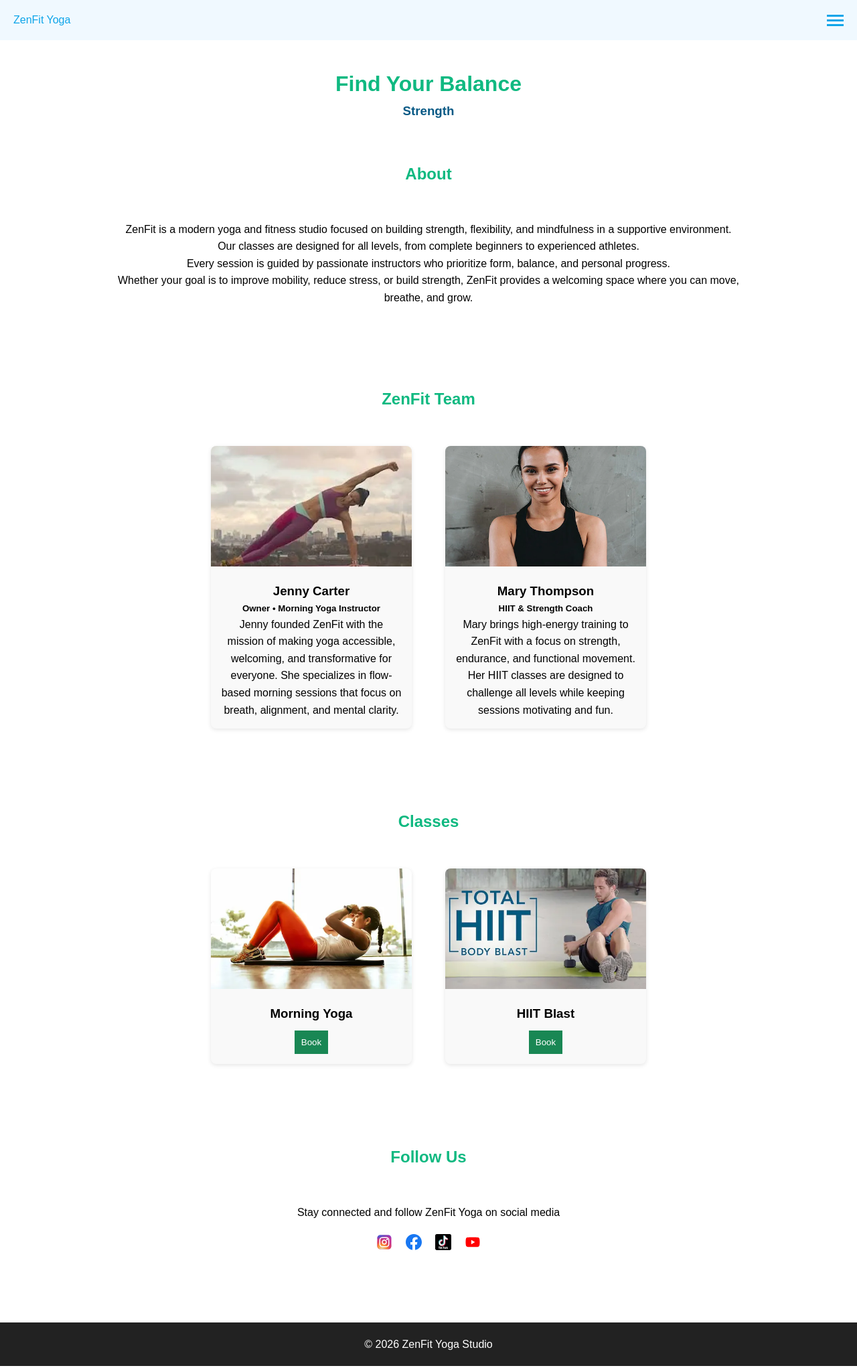
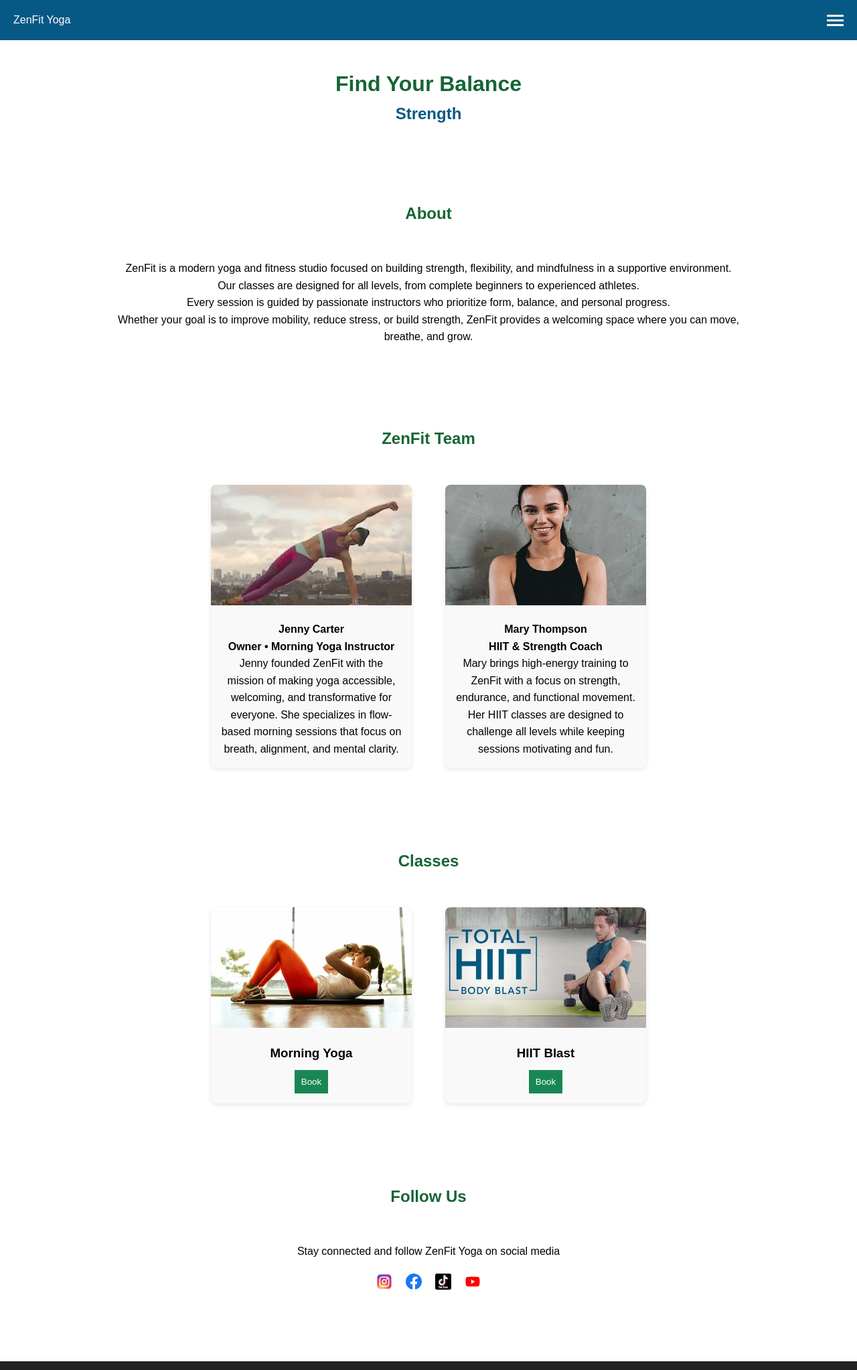
Before and after one commit to JoeMuldowney/SchedulingDemo, a Flask app: page / in a window 1280 px wide. Shown: the top 2046 px of the page at 67% size. Run offline with Flask 3, Linux system fonts and the light colour scheme; data comes from the database, SQL or seed files in the repository; both versions use the stored data as it was after the commit.

Commit message:
contrast and order added for elements

```diff
--- a/static/css/style.css
+++ b/static/css/style.css
@@ -16,12 +16,12 @@ body {
   top: 0;
   width: 100%;
   height: 60px;
-  background: #F0F9FF;
+  background-color: #075985;
   display: flex;
   justify-content: space-between;
   align-items: center;
   padding: 0 20px;
-  color: #0EA5E9;
+  color: white;
   z-index: 1000;
 }
 
@@ -31,13 +31,13 @@ body {
   display: flex;
   flex-direction: column;
   gap: 4px;
-  color: #0EA5E9;
+  color: white;
 }
 
 .hamburger span {
   width: 25px;
   height: 3px;
-  background-color: #0EA5E9;
+  background-color: white;
 }
 .hamburger:hover {
   transform: scale(1.05);
@@ -50,7 +50,7 @@ body {
   right: -260px;
   width: 260px;
   height: 100%;
-  background: #F0F9FF;
+  background: #075985;
   display: flex;
   flex-direction: column;
   padding-top: 70px;
@@ -64,7 +64,7 @@ body {
 }
 
 .sidebar a {
-  color: #0EA5E9;
+  color: white;
   padding: 15px;
   text-decoration: none;
   border-bottom: 1px solid rgba(255,255,255,0.2);
@@ -93,7 +93,7 @@ body {
   justify-content: center;
   align-items: center;
   text-align: center;
-  color: #10B981;
+  color: #166534
 }
 
 #changing-word {
@@ -112,7 +112,7 @@ section {
 
 h2 {
   text-align: center;
-  color: #10B981;
+  color: #166534;
   margin-bottom: 50px;
 }
 
--- a/templates/index.html
+++ b/templates/index.html
@@ -53,9 +53,9 @@
 <!-- HERO -->
 <div class="hero">
 <h1>Find Your Balance</h1>
-<h3><span id="changing-word">Strength</span></h3>
+<h2><span id="changing-word">Strength</span></h2>
 </div>
-
+<main>
 <!-- ABOUT -->
 <section id="about">
   <h2>About</h2>
@@ -91,8 +91,8 @@
   class="card-img"
 >
       <div class="card-content">
-        <h3>Jenny Carter</h3>
-        <h5>Owner • Morning Yoga Instructor</h5>
+        <h4>Jenny Carter</h4>
+        <h4>Owner • Morning Yoga Instructor</h4>
 
         <p>
           Jenny founded ZenFit with the mission of making yoga accessible, welcoming, and transformative for everyone. She specializes in flow-based morning sessions that focus on breath, alignment, and mental clarity.
@@ -113,8 +113,8 @@
   class="card-img"
 >
       <div class="card-content">
-        <h3>Mary Thompson</h3>
-        <h5>HIIT & Strength Coach</h5>
+        <h4>Mary Thompson</h4>
+        <h4>HIIT & Strength Coach</h4>
 
         <p>
           Mary brings high-energy training to ZenFit with a focus on strength, endurance, and functional movement. Her HIIT classes are designed to challenge all levels while keeping sessions motivating and fun.
@@ -199,7 +199,7 @@
 
   </div>
 </div>
-
+</main>
 <section id="media">
   <h2>Follow Us</h2>
   <p>Stay connected and follow ZenFit Yoga on social media</p>
```
Also changed, not shown: data/timewise.db.
